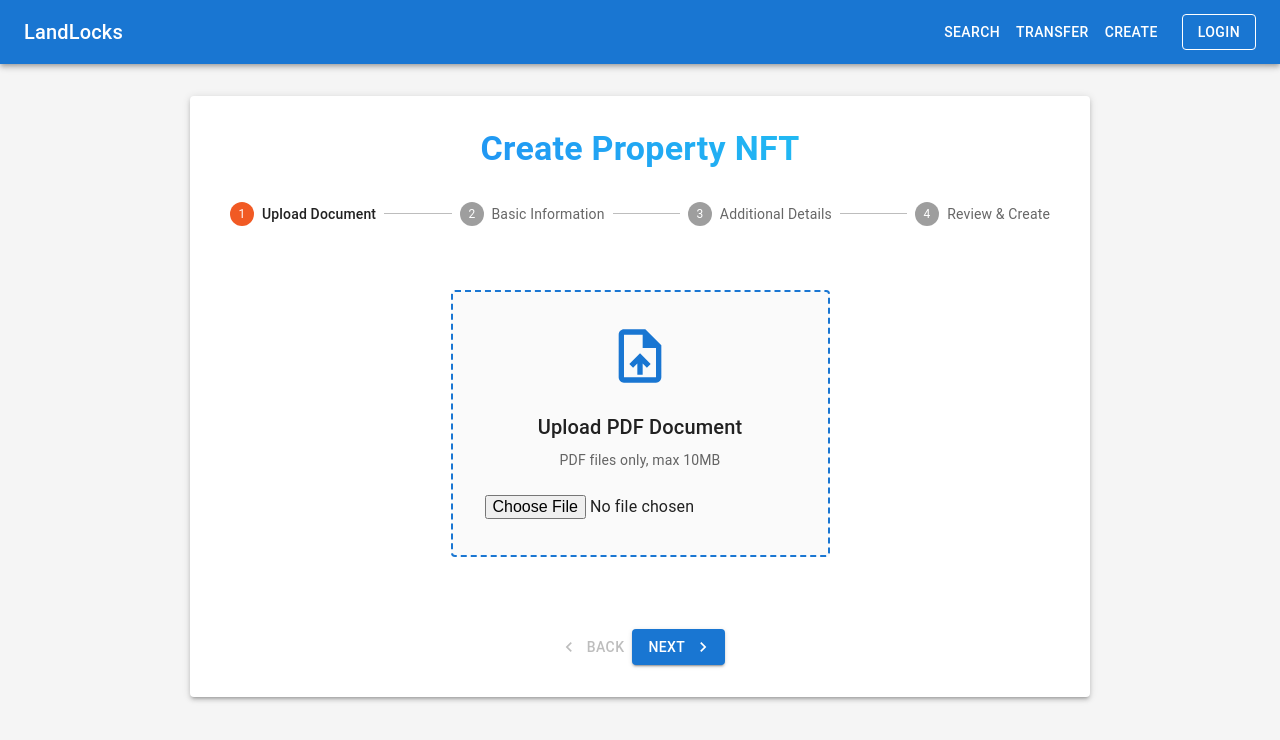
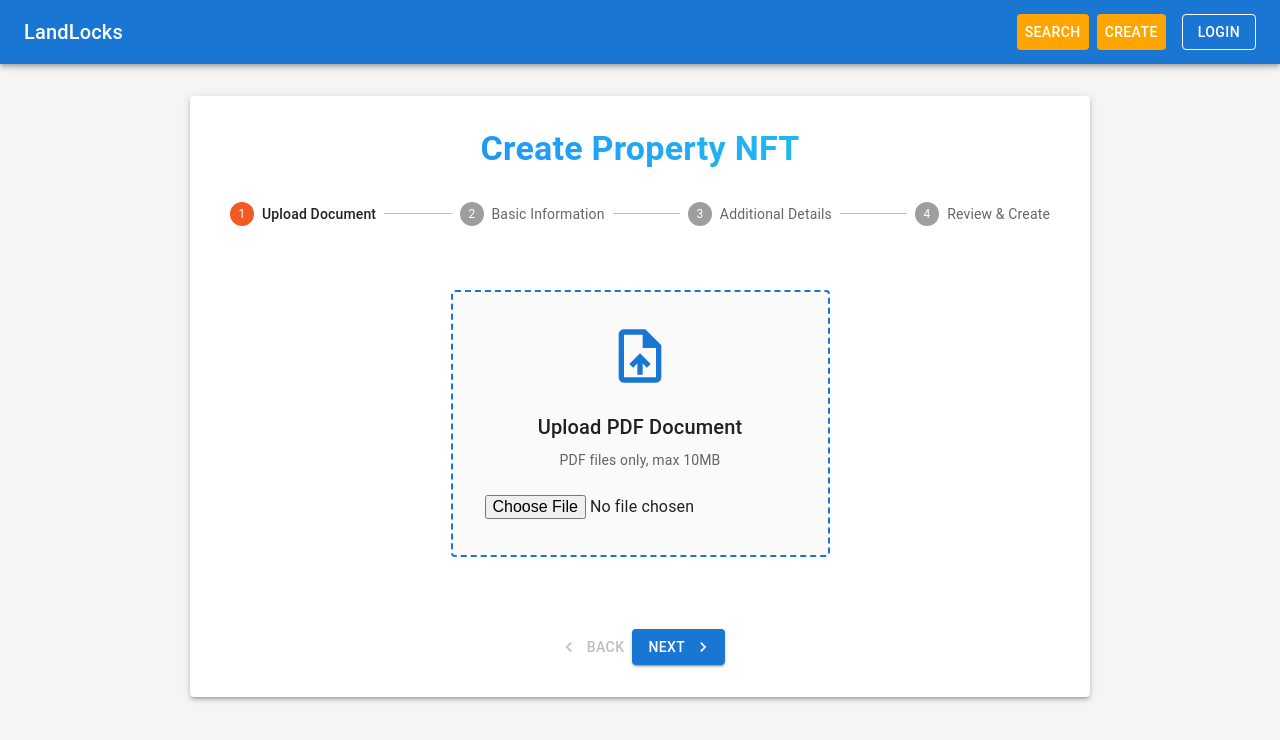
Before and after one commit to ProgrammedByHussain/LandLockerz, a React (Vite) app in the folder src/react-project-frontend/: page /validate in a window 1280 px wide. Shown: the top 740 px of the page. Built offline with nearby package versions, Linux system fonts and the light colour scheme.

Commit message:
appbar update

```diff
--- a/src/react-project-frontend/src/components/Homepage.jsx
+++ b/src/react-project-frontend/src/components/Homepage.jsx
@@ -1,4 +1,4 @@
-import React from 'react';
+import React, { useState, useEffect } from 'react';
 import { Box, Typography, Grid, Divider, Fade, Tooltip, IconButton } from '@mui/material';
 import { useUser } from '../providers/user';
 import NFTDashboard from './NFTDashboard';
--- a/src/react-project-frontend/src/components/appbar.jsx
+++ b/src/react-project-frontend/src/components/appbar.jsx
@@ -1,8 +1,7 @@
-// AppBarComponent.js
-import React from 'react';
-import { AppBar, Toolbar, Typography, Button } from '@mui/material';
-import { useAppBar } from '../providers/navbar';
-import { useNavigate } from 'react-router-dom';
+import React from "react";
+import { AppBar, Toolbar, Typography, Button } from "@mui/material";
+import { useAppBar } from "../providers/navbar";
+import { useNavigate } from "react-router-dom";
 
 const AppBarComponent = () => {
   const { isWalletConnected, connectWallet, disconnectWallet } = useAppBar();
@@ -11,26 +10,46 @@ const AppBarComponent = () => {
   const handleLogout = () => {
     if (isWalletConnected) {
       disconnectWallet();
-      navigate('/'); // Redirect to the home page or login page after logout
+      navigate("/"); // Redirect to the home page or login page after logout
     }
   };
 
   return (
     <AppBar position="static">
       <Toolbar>
-      <Typography variant="h6" component="div" sx={{ flexGrow: 1 }} onClick={() => navigate('/Home')}>
-        LandLocks
+        <Typography
+          variant="h6"
+          component="div"
+          sx={{ flexGrow: 1 }}
+          onClick={() => navigate("/Home")}
+        >
+          LandLocks
         </Typography>
-        <Button color="inherit" onClick={() => navigate('/transfers')}>
+        <Button
+          sx={{
+            color: "#fff",
+            backgroundColor: "orange",
+            "&:hover": {
+              backgroundColor: "#ff9800", // Darker shade of orange for hover
+            },
+          }}
+          onClick={() => navigate("/transfers")}
+        >
           Search
         </Button>
-        <Button color="inherit" onClick={() => navigate('/transfers')}>
-          Transfer
+        <Button
+          sx={{
+            color: "#fff",
+            backgroundColor: "orange",
+            ml: 1,
+            "&:hover": {
+              backgroundColor: "#ff9800",
+            },
+          }}
+          onClick={() => navigate("/validate")}
+        >
+          Create
         </Button>
-        <Button color="inherit" onClick={() => navigate('/validate')}>
-            Create
-        </Button>
-
 
         <Button
           color="inherit"
@@ -38,7 +57,7 @@ const AppBarComponent = () => {
           sx={{ ml: 2 }}
           onClick={isWalletConnected ? handleLogout : connectWallet}
         >
-          {isWalletConnected ? 'Logout' : 'Login'}
+          {isWalletConnected ? "Logout" : "Login"}
         </Button>
       </Toolbar>
     </AppBar>
```
